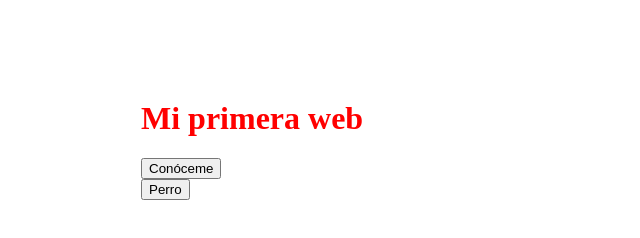
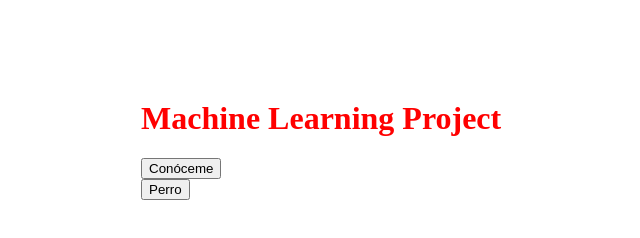
Before and after one commit to triniarenas98/web0, a plain HTML site: page index.html in a window 1280 px wide. Shown: the whole page, without its empty margins (299-939 px from the left). Drawn offline with Linux system fonts and the light colour scheme.

Commit message:
Canvi titol

```diff
--- a/index.html
+++ b/index.html
@@ -11,7 +11,7 @@
 
 <body>
     <main>
-        <h1>Mi primera web</h1>
+        <h1>Machine Learning Project</h1>
         <button id="boton">Conóceme</button>
         <div id="contenido"></div>
         <button id="perro-btn">Perro</button>
```
